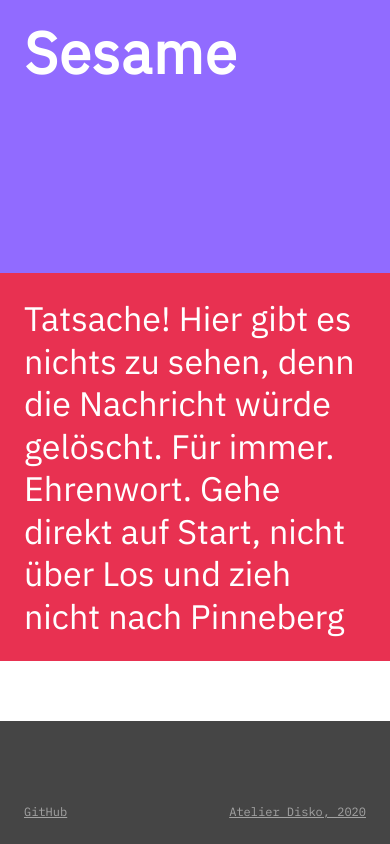
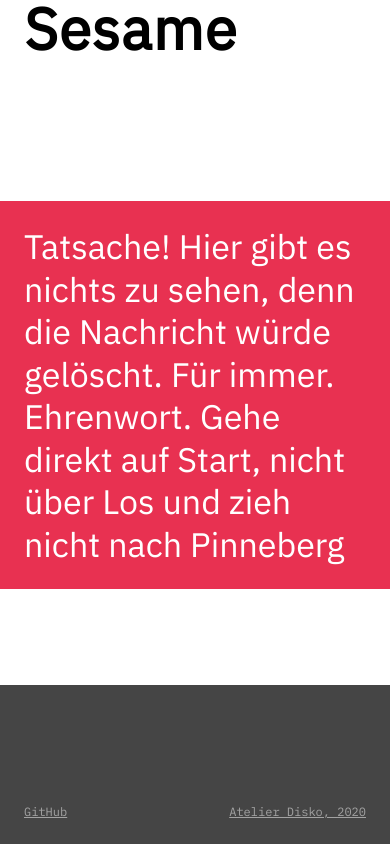
Before and after one commit to atelierdisko/sesame, a React (Create React App) app: page /reveal/1 in a window 390 px wide. Built offline with nearby package versions, Linux system fonts and the light colour scheme; no server answers; the HTML template or start-up script is replaced by a standard one.

Commit message:
Improve footer and header, add main

```diff
--- a/src/components/Footer/Footer.css
+++ b/src/components/Footer/Footer.css
@@ -1,4 +1,4 @@
-footer {
+.footer {
   padding: var(--outer-padding);
   background: var(--color-dark-grey);
   justify-content: space-between;
@@ -6,4 +6,14 @@ footer {
   align-items: flex-end;
   color: rgba(255, 255, 255, 0.5);
   box-sizing: border-box;
+
+  grid-row: 3;
+  grid-column: 1;
 }
+
+@media (max-width: 980px) {
+  .footer {
+    grid-column: auto;
+    grid-row: auto;
+  }
+}
--- a/src/components/Footer/Footer.js
+++ b/src/components/Footer/Footer.js
@@ -3,7 +3,7 @@ import "./Footer.css";
 
 const Footer = () => {
   return (
-    <footer>
+    <footer className="footer">
       <a className="t--epsilon" href="http://github.com/atelierdisko/sesame">
         GitHub
       </a>
--- a/src/components/Header/Header.css
+++ b/src/components/Header/Header.css
@@ -1,8 +1,19 @@
-header {
+.header {
   color: var(--color-white);
+  display: contents;
 }
 
-header > * {
+.header:first-child {
+  grid-column: 1;
+  grid-row: 1;
+}
+
+.header:last-child {
+  grid-column: 1;
+  grid-row: 2;
+}
+
+.header > * {
   background-color: var(--color-purple);
   background: var(--color-purple);
   background-size: 200% 100%;
@@ -14,27 +25,34 @@ header > * {
   transition: background-position 300ms, color 1200ms;
 }
 
-header.header--revealed > *,
-header.header--share > * {
+.header--revealed > *,
+.header--share > * {
   color: var(--color-black);
   background-position: -100% 0;
 }
 
-header div {
+.header__info {
   display: flex;
   flex-direction: column;
   padding: var(--outer-padding);
 }
 
-header .t--delta {
+.header-info__subtitle {
   margin-top: auto;
 }
 
-header .t--alpha {
+.header__title {
   padding: var(--outer-padding);
   font-weight: bolder;
 }
 
-header .t--alpha > * {
+.header__title > * {
   text-decoration: none;
 }
+
+@media (max-width: 980px) {
+  .header {
+    grid-column: auto;
+    grid-row: auto;
+  }
+}
--- a/src/components/Header/Header.js
+++ b/src/components/Header/Header.js
@@ -11,7 +11,7 @@ const Header = ({ children, resetHandler, className }) => {
 
   return (
     <header className={className}>
-      <span className="t--alpha">
+      <span className="header__title t--alpha">
         <a
           href="/"
           onClick={(event) => {
@@ -23,7 +23,7 @@ const Header = ({ children, resetHandler, className }) => {
         </a>
       </span>
 
-      <div>{children}</div>
+      <div className="header__info header-info">{children}</div>
     </header>
   );
 };
--- a/src/index.css
+++ b/src/index.css
@@ -26,25 +26,6 @@ a {
   color: inherit;
 }
 
-footer {
-  grid-row: 3;
-  grid-column: 1;
-}
-
-header {
-  display: contents;
-}
-
-header:first-child {
-  grid-column: 1;
-  grid-row: 1;
-}
-
-header:last-child {
-  grid-column: 1;
-  grid-row: 2;
-}
-
 /* Utility classes */
 .util-container {
   height: 100vh;
@@ -59,10 +40,4 @@ header:last-child {
     grid-template-columns: 100%;
     grid-template-rows: auto;
   }
-
-  header,
-  footer {
-    grid-column: auto;
-    grid-row: auto;
-  }
 }
--- a/src/pages/Index/Index.js
+++ b/src/pages/Index/Index.js
@@ -108,13 +108,13 @@ const Index = () => {
   if (!secret) {
     return (
       <Fragment>
-        <Header resetHandler={reset}>
-          <span className="t--delta">{messages.createHeaderSubTitle}</span>
+        <Header resetHandler={reset} className="header">
+          <span className="t--delta header-info__subtitle">{messages.createHeaderSubTitle}</span>
 
-          <h2 className="t--beta">{messages.createHeaderTitle}</h2>
+          <h2 className="t--beta header-info__title">{messages.createHeaderTitle}</h2>
         </Header>
 
-        <div className="content content--index">
+        <main className="content content--index">
           <form onSubmit={(event) => handleCreation(event)}>
             <Textarea
               name="secret"
@@ -171,7 +171,7 @@ const Index = () => {
               {messages.getLinkButton}
             </Button>
           </form>
-        </div>
+        </main>
 
         <Footer />
       </Fragment>
--- a/src/variables.css
+++ b/src/variables.css
@@ -1,5 +1,5 @@
 :root {
-  --color-blue: rgb(13, 38, 252);
+  --color-blue: #0d26fc;
   --color-dark-grey: #454545;
   --color-mid-grey: #d2d2d8;
   --color-light-grey: #e8e8f0;
@@ -10,6 +10,7 @@
   --color-light-yellow: #fff74c;
   --color-yellow: #fff74c;
   --color-red: #e83151;
+
   --spacing-unit: 8px;
 
   --font-family-default: "IBM Plex Sans", sans-serif;
```
